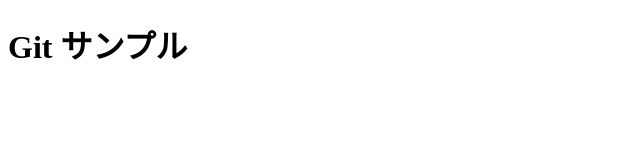
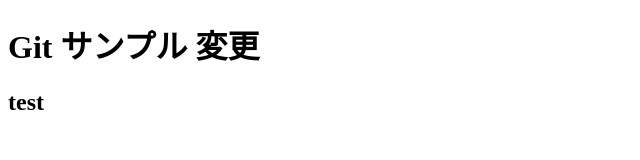
Before and after one commit to ITSKato/sample_repository, a plain HTML site: page index.html in a window 1280 px wide. Shown: the whole page, without its empty margins (0-640 px from the left). Drawn offline with Linux system fonts and the light colour scheme.

Commit message:
ハミルトンがやってくれたやちゅのてすと

```diff
--- a/index.html
+++ b/index.html
@@ -8,7 +8,8 @@
 </head>
 <body>
     <main>
-        <h1>Git サンプル</h1>
+        <h1>Git サンプル 変更</h1>
+        <h2>test</h2>
     </main>
 </body>
 </html>
```
